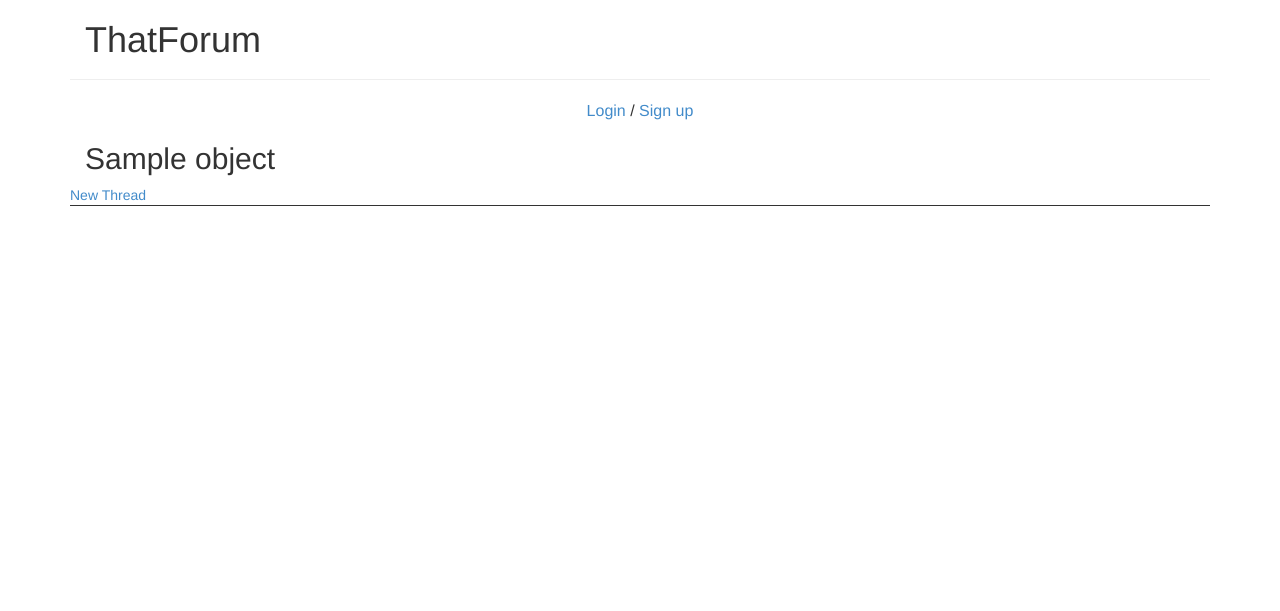
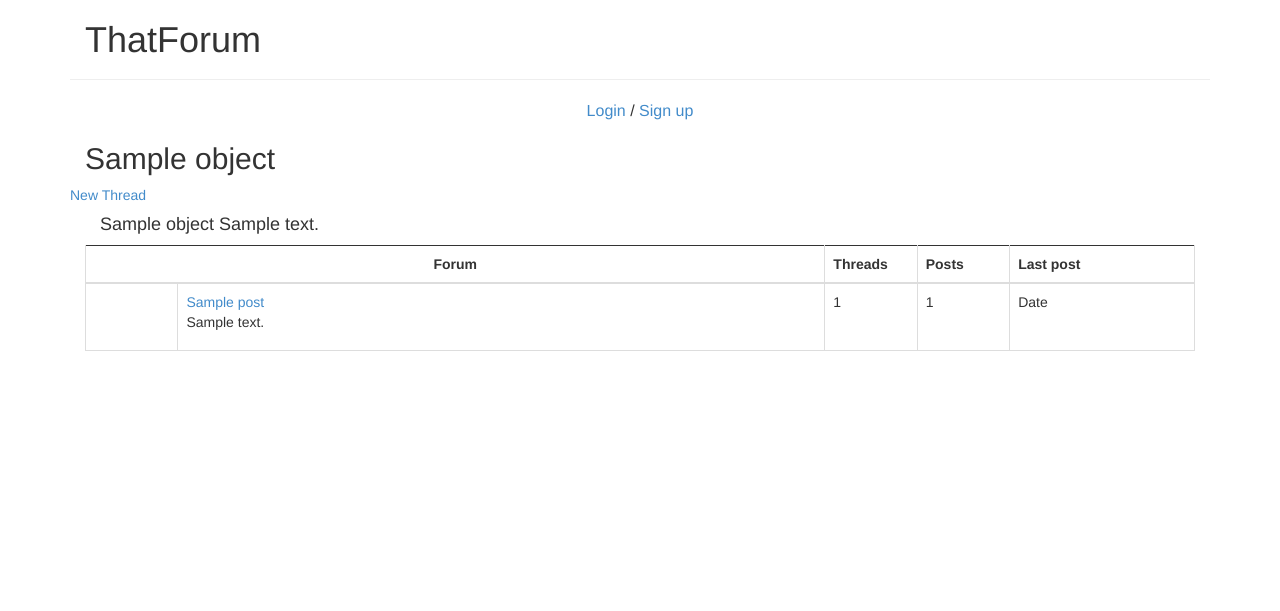
Before and after one commit to hellsgate1001/thatforum_django, a Django app: template thatforum/templates/thatforum/forumcategory_detail.html in a window 1280 px wide. Shown: the top 611 px of the page. Run offline with Django 3.2, Linux system fonts and the light colour scheme; the template is opened without the code that fills it: most values are stand-ins (such as "Sample title", 1, 10 or a date in 2020); some libraries are stand-ins or nearby versions.

Commit message:
Update template and layout for category home

```diff
--- a/thatforum/mixins.py
+++ b/thatforum/mixins.py
@@ -1,3 +1,6 @@
+from django.core.paginator import Paginator
+
+
 class RequestForFormMixIn(object):
 
     def get_form_kwargs(self):
--- a/thatforum/static/css/forum_1.css
+++ b/thatforum/static/css/forum_1.css
@@ -3,6 +3,8 @@
     border: solid 1px #333333;
     border-top-left-radius: 22px;
     border-top-right-radius: 22px;
+    border-bottom-left-radius: 5px;
+    border-bottom-right-radius: 5px;
     padding: 0;
 }
 .category_list > table {
--- a/thatforum/templates/thatforum/forumcategory_detail.html
+++ b/thatforum/templates/thatforum/forumcategory_detail.html
@@ -1,15 +1,22 @@
 {% extends 'base.html' %}
+
+{% block extra_css %}
+    <link type="text/css" rel="stylesheet" href="{{ STATIC_URL }}css/forum_1.css" />
+{% endblock extra_css %}
 
 {% block content %}
     <h2 class="col-md-12">{{ object.name }}</h2>
     <div id="category-tools">
         <a href="{% url 'add_thread' slug=object.slug %}">New Thread</a>
     </div>
-    <div id="thread_list" class="col-md-12 table">
-    {% if list_type == 'threads' %}
-        {% include 'forum/includes/thread_list.html' %}
-    {% else %}
-        {% include 'forum/includes/category_list.html' %}
-    {% endif %}
+    <div class="category_list col-md-12 table-responsive">
+        <div class="category_title col-md-12">
+            <h4>{{ object.name }}{% if object.description %} <span class="category_description">{{ object.description }}</span>{% endif %}</h4>
+        </div>
+        {% if list_type == 'threads' %}
+            {% include 'thatforum/includes/thread_list.html' %}
+        {% else %}
+            {% include 'thatforum/includes/category_list.html' %}
+        {% endif %}
     </div>
 {% endblock content %}
--- a/thatforum/templates/thatforum/forumcategory_list.html
+++ b/thatforum/templates/thatforum/forumcategory_list.html
@@ -8,7 +8,7 @@
     <div class="category_list col-md-12 table-responsive">
     {% for main in object_list %}
         <div class="category_title col-md-12">
-            <h4><a href="#">{{ main.name }}</a>{% if main.description %} <span class="category_description">{{ main.description }}</span>{% endif %}</h4>
+            <h4><a href="{% url 'category_home' slug=main.slug %}">{{ main.name }}</a>{% if main.description %} <span class="category_description">{{ main.description }}</span>{% endif %}</h4>
         </div>
         <table id="list-table" class="table table-bordered col-md-12">
             <thead>
@@ -23,7 +23,7 @@
                 {% for sub in main.children.all %}
                 <tr>
                     <td class="col-md-1"></td>
-                    <td class="sub_title col-md-7"><a href="#">{{ sub.name }}</a>{% if sub.description %}<p>{{ sub.description }}</p>{% endif %}</td>
+                    <td class="sub_title col-md-7"><a href="{% url 'category_home' slug=sub.slug %}">{{ sub.name }}</a>{% if sub.description %}<p>{{ sub.description }}</p>{% endif %}</td>
                     <td class="col-md-1">{{ sub.forumthread_set.count }}</td>
                     <td class="col-md-1">{{ sub.post_count }}</td>
                     <td class="col-md-2">Date</td>
--- a/thatforum/templates/thatforum/includes/category_list.html
+++ b/thatforum/templates/thatforum/includes/category_list.html
@@ -1,14 +1,21 @@
-    <div id="category_list">
-        <div class="table-row">
-            <div class="col-md-8 table-cell">Category</div>
-            <div class="col-md-2 table-cell">No. of threads</div>
-            <div class="col-md-2 table-cell">No. of posts</div>
-        </div>
-    {% for sub in list_items %}
-        <div class="table-row">
-            <div class="col-md-8 table-cell"><a href="{% url 'category_home' sub.slug %}">{{ sub.name }}</a></div>
-            <div class="col-md-2 table-cell">{{ sub.forumthread_set.count }}</div>
-            <div class="col-md-2 table-cell">{{ sub.post_count }}</div>
-        </div>
-    {% endfor %}
-    </div>
+        <table id="list-table" class="table table-bordered col-md-12">
+            <thead>
+                <tr>
+                    <th colspan="2" class="text-center">Forum</th>
+                    <th>Threads</th>
+                    <th>Posts</th>
+                    <th>Last post</th>
+                </tr>
+            </thead>
+            <tbody>
+                {% for sub in list_items %}
+                <tr>
+                    <td class="col-md-1"></td>
+                    <td class="sub_title col-md-7"><a href="{% url 'category_home' slug=sub.slug %}">{{ sub.name }}</a>{% if sub.description %}<p>{{ sub.description }}</p>{% endif %}</td>
+                    <td class="col-md-1">{{ sub.forumthread_set.count }}</td>
+                    <td class="col-md-1">{{ sub.post_count }}</td>
+                    <td class="col-md-2">Date</td>
+                </tr>
+                {% endfor %}
+            </tbody>
+        </table>
```
